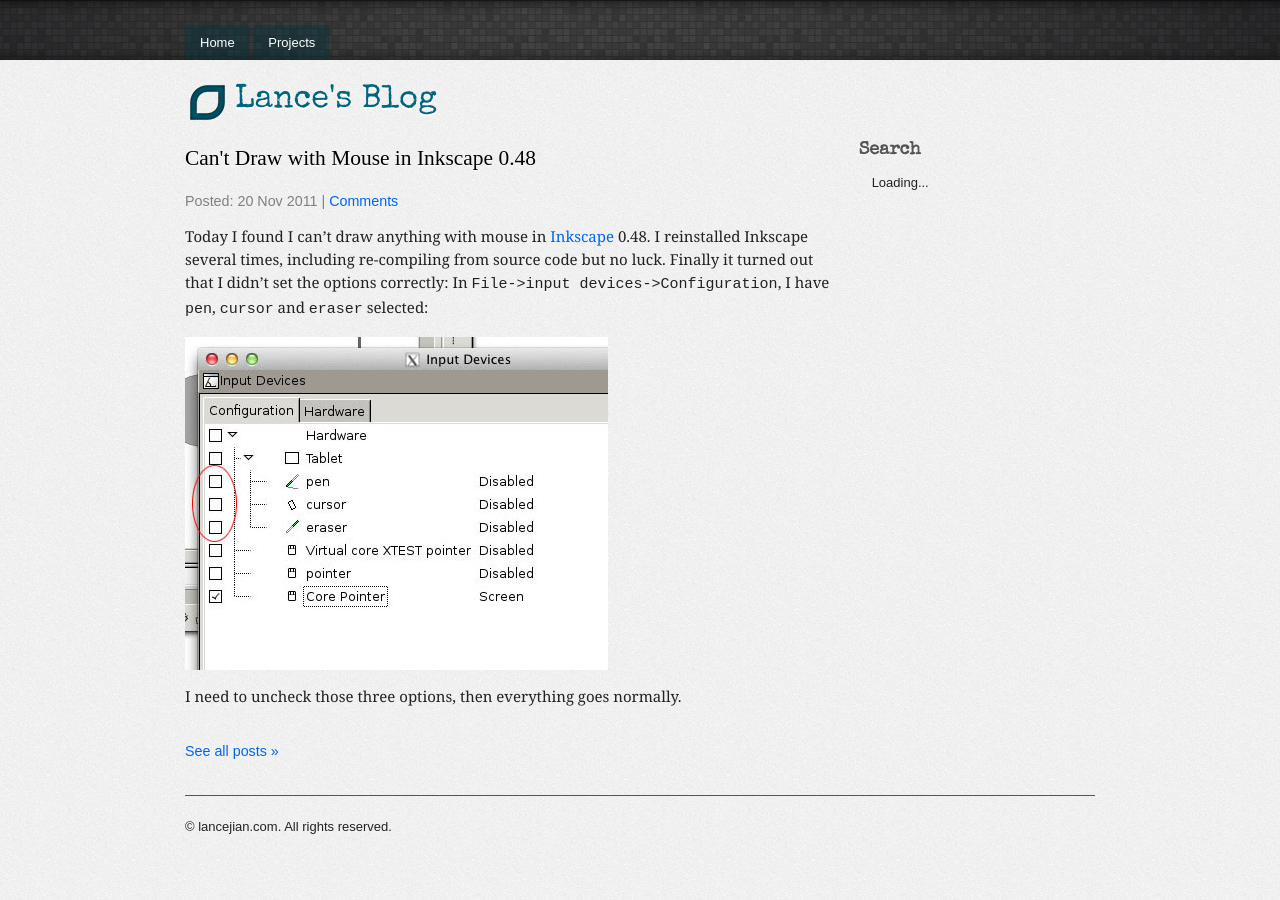
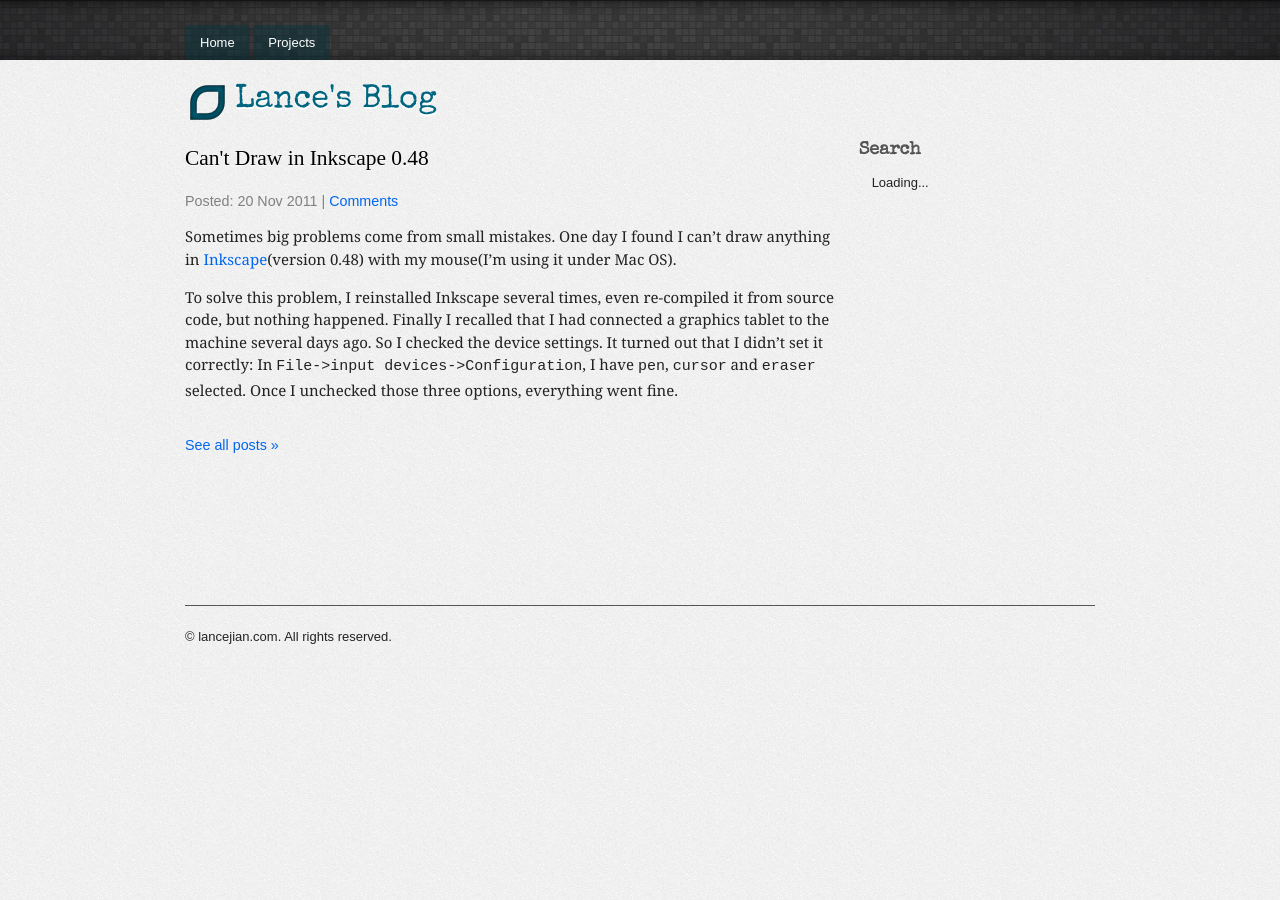
Before and after one commit to lancelotj/lancelotj.github.com, a Jekyll site: the page built from _posts/2011-11-20-cant-draw-with-mouse-in-inkscape.md, in a window 1280 px wide. Built offline with Jekyll 4.4.1, drawn with Linux system fonts in a browser that asks for light colours; some web fonts are replaced; Markdown is read by kramdown in place of the engine named in the settings; comment, search, counter and statistics services are not loaded.

Commit message:
changed recent blog

```diff
--- a/_posts/2011-11-20-cant-draw-with-mouse-in-inkscape.md
+++ b/_posts/2011-11-20-cant-draw-with-mouse-in-inkscape.md
@@ -1,9 +1,15 @@
 ---
-title: Can't Draw with Mouse in Inkscape 0.48
+title: Can't Draw in Inkscape 0.48
 layout: post
 ---
-Today I found I can't draw anything with mouse in [Inkscape](http://inkscape.org) 0.48. I reinstalled Inkscape several times, including re-compiling from source code but no luck. Finally it turned out that I didn't set the options correctly: In `File->input devices->Configuration`, I have `pen`, `cursor` and `eraser` selected:
 
-![inkscape setting](/static/img/blog/inkscapemouse.jpg)
+Sometimes big problems come from small mistakes. One day I found I can't draw
+anything in [Inkscape](http://inkscape.org)(version 0.48) with my mouse(I'm
+using it under Mac OS).
 
-I need to uncheck those three options, then everything goes normally.
+To solve this problem, I reinstalled Inkscape several times, even re-compiled
+it from source code, but nothing happened. Finally I recalled that I had
+connected a graphics tablet to the machine several days ago. So I checked the
+device settings. It turned out that I didn't set it correctly: In `File->input
+devices->Configuration`, I have `pen`, `cursor` and `eraser` selected. Once I
+unchecked those three options, everything went fine.
```
Also changed, not shown: static/img/blog/inkscapemouse.jpg (deleted).
